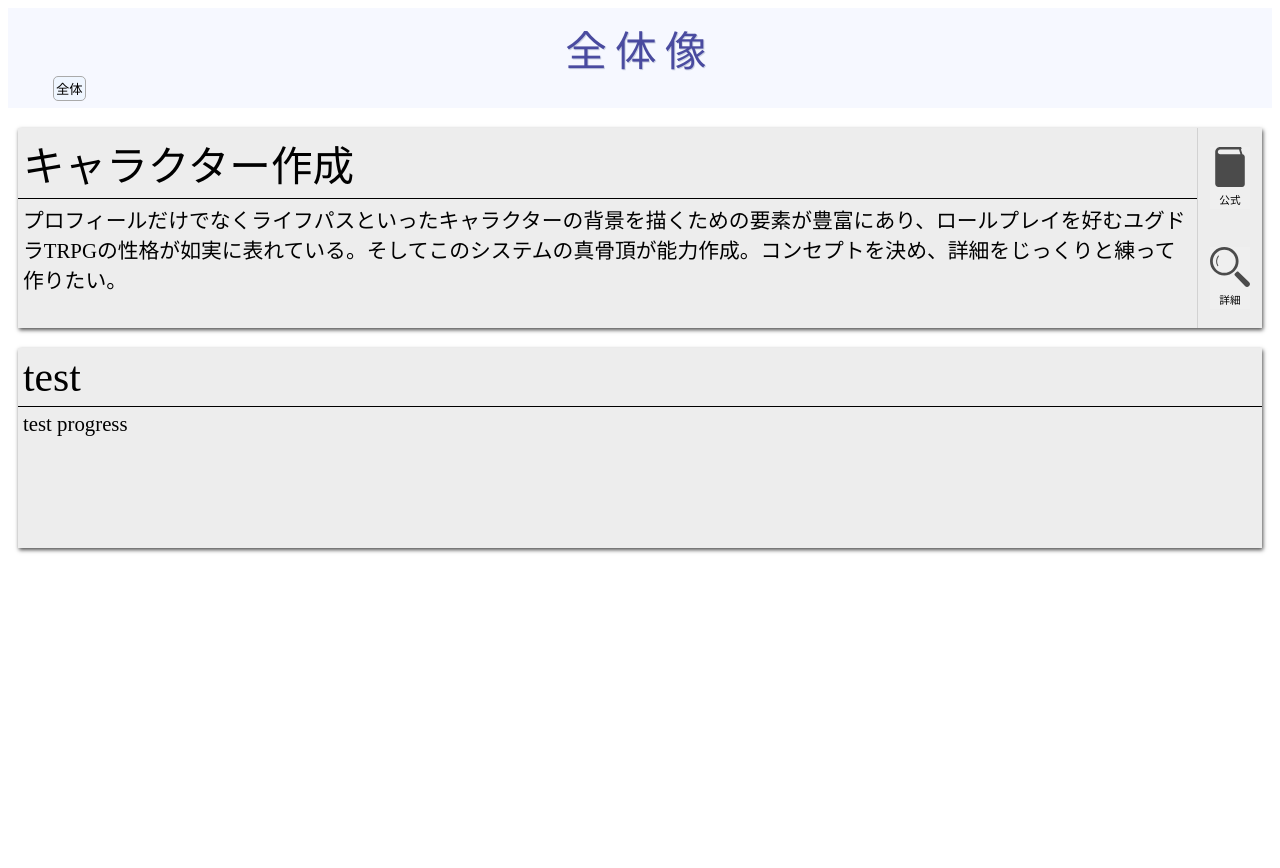
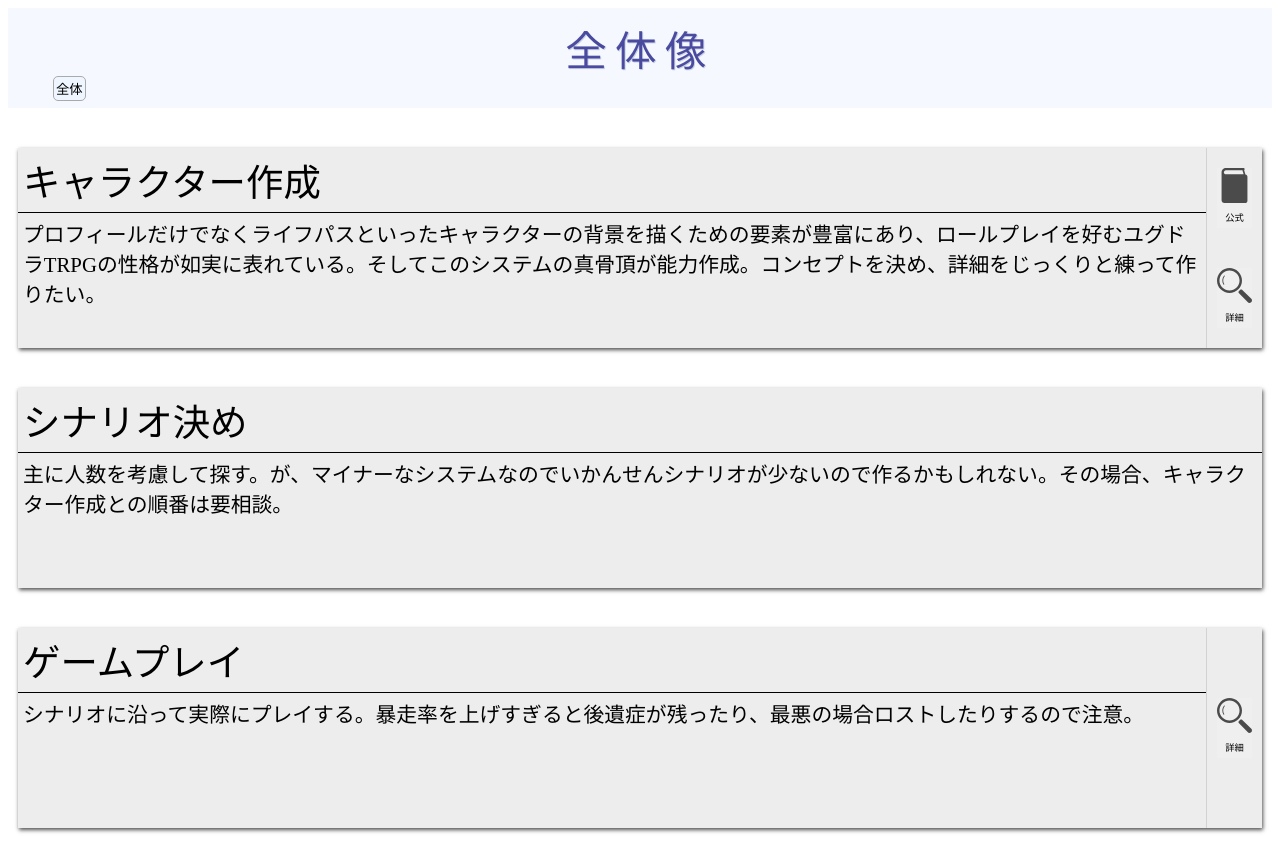
Before and after one commit to qwertyhoge/ygg_trpg_explain, a React app: page / in a window 1280 px wide. Before the commit the page ends 800 px from the top, so only its background shows below. Built offline with nearby package versions, Linux system fonts and the light colour scheme; the HTML template or start-up script is replaced by a standard one.

Commit message:
made full contents of overall and character_making

```diff
--- a/src/CharacterMaking.jsx
+++ b/src/CharacterMaking.jsx
@@ -1,12 +1,54 @@
 import ProgressCard from "./ProgressCard";
+import ProgressCardLinks from "./ProgressCardLinks";
 import PageBase from "./PageBase";
 
 function CharacterMaking(props){
-    const cards = <ProgressCard
-            title="t"
-            paragraph="t2"
+    const preparationLinks = <ProgressCardLinks
+    reference="external:http://ygg.sakura.ne.jp/yg12.html"
+    pageSetter={props.pageSetter}
+    >
+    </ProgressCardLinks>
+    const abilityMakingLinks = <ProgressCardLinks
+    detail="ability_making"
+    pageSetter={props.pageSetter}
+    >
+    </ProgressCardLinks>
+
+    const cards = <>
+        <ProgressCard
+        title="事前準備"
+        paragraph="公式ページからステータス算出表のxlsをダウンロードする。ステータス算出表とは言うが、事実上のキャラシ。結構複雑なので、公式ページを参照の上作成されたし。ちなみにキャラ作成には乱数が絡まず、望み通りのキャラを作れる。"
+        links={preparationLinks}
         >
         </ProgressCard>
+        <ProgressCard
+        title="プロフィール作成"
+        paragraph="ユグドラTRPG自体がロールプレイを重視している傾向にある。GMもRPが好き。ここで背景設定をしっかりと練るとRP方針が固めやすいはず。ライフパスから先にプロフィールを考え始めるのも一つの手。"
+        >
+        </ProgressCard>
+        <ProgressCard
+        title="タイプ決定"
+        paragraph="ここで決定するタイプは活性タイプ、身体タイプ、能力タイプの三つ。活性は暴走率上昇でどんなメリットを受けるか、身体タイプはどのステータスが1伸びるか、能力タイプは伸びるステータスに影響する。身体、能力タイプにシステム上の制限はないが、キャラ設定に合ったものを選んでほしい。"
+        >
+        </ProgressCard>
+        <ProgressCard
+        title="パラメータ決定・算出"
+        paragraph="10pと5p相当のキャラ特性(フレーバー付き割り振り)を自由に6種のパラメータに振り分けることができる。また、ステータスに応じて格闘・武器・能力攻撃力を調整できる。キャラシに適切に書き込めば、各種数値の算出は勝手にやってくれる。"
+        >
+        </ProgressCard>
+        <ProgressCard
+        title="能力作成"
+        paragraph="ユグドラTRPGの醍醐味にして死ぬほど複雑なシステム。複雑さを代償とした分、作りたい能力はだいたいなんでも作れるようになっている。なんならここを考えるのがこのシステムで一番楽しい。"
+        detail="ability_making"
+        links={abilityMakingLinks}
+        >
+        </ProgressCard>
+        <ProgressCard
+        title="装備等決め"
+        paragraph="使用制限付きのやつとかを決める。キャラごとの汎用切り札となるSPE、シナリオごとの汎用切り札となるカルマ、能力を使わずとも特殊攻撃や特殊効果を得られる特殊武装、回復アイテムなどの所持品を設定する。ノーマルは能力がない分RPの幅が少なくなるが、特殊武装のアタッチメントでキャラクターらしさを出せるはず。"
+        >
+        </ProgressCard>
+    </>
 
     return <PageBase
         header={props.header}
--- a/src/Overall.jsx
+++ b/src/Overall.jsx
@@ -3,22 +3,33 @@ import ProgressCardLinks from "./ProgressCardLinks";
 import PageBase from "./PageBase";
 
 function Overall(props){
-    const test1CardLinks = <ProgressCardLinks
+    const characterMakingLinks = <ProgressCardLinks
         pageSetter={props.pageSetter}
         reference={"external:http://ygg.sakura.ne.jp/yg002.html"}
-        detail={"character_making"}
+        detail="character_making"
     ></ProgressCardLinks>;
+    const gamePlayLinks = <ProgressCardLinks
+        pageSetter={props.pageSetter}
+        detail="game_play"
+    >
+    </ProgressCardLinks>;
 
     const cards = <>
     <ProgressCard
         title="キャラクター作成"
         paragraph="プロフィールだけでなくライフパスといったキャラクターの背景を描くための要素が豊富にあり、ロールプレイを好むユグドラTRPGの性格が如実に表れている。そしてこのシステムの真骨頂が能力作成。コンセプトを決め、詳細をじっくりと練って作りたい。"
-        links={test1CardLinks}
+        links={characterMakingLinks}
     >
     </ProgressCard>
     <ProgressCard
-        title="test"
-        paragraph="test progress"
+        title="シナリオ決め"
+        paragraph="主に人数を考慮して探す。が、マイナーなシステムなのでいかんせんシナリオが少ないので作るかもしれない。その場合、キャラクター作成との順番は要相談。"
+    >
+    </ProgressCard>
+    <ProgressCard
+        title="ゲームプレイ"
+        paragraph="シナリオに沿って実際にプレイする。暴走率を上げすぎると後遺症が残ったり、最悪の場合ロストしたりするので注意。"
+        links={gamePlayLinks}
     >
     </ProgressCard>
     </>;
--- a/src/ProgressCard.jsx
+++ b/src/ProgressCard.jsx
@@ -1,12 +1,12 @@
 function ProgressCard(props) {
     const headerStyles = {
         borderBottom: '1px solid black',
-        fontSize: '2.0em',
+        fontSize: '1.8em',
         padding: '5px'
     };
     const wrapperStyles = {
-        maxWidth: '1480px',
-        margin: '20px auto',
+        maxWidth: '1280px',
+        margin: '40px auto',
         padding: '0px 10px'
     }
     const cardStyles = {
--- a/src/ProgressCardLinks.jsx
+++ b/src/ProgressCardLinks.jsx
@@ -4,8 +4,8 @@ import transitionPage from './transitionpage';
 import styled from 'styled-components';
 
 const LinkTitle = styled.p`
-margin: 2px 0px;
-font-size: 0.8em;
+margin: 4px 0px;
+font-size: 0.7em;
 `;
 
 function ProgressCardLinks(props){
@@ -16,11 +16,11 @@ function ProgressCardLinks(props){
         alignItems: 'center',
         boxSizing: 'border-box',
         borderLeft: '1px solid #d2d2d2',
-        padding: '0px 12px'
+        padding: '0px 10px'
     };
 
     const buttonStyles = {
-        width: '40px',
+        width: '35px',
         border: '0px',
         padding: '0px',
         margin: '0px',
--- a/src/app.jsx
+++ b/src/app.jsx
@@ -59,8 +59,8 @@ function App(props) {
 
     const content = ((stPage) => {
         if(stPage === 'character_making'){
-            return constructCharacterMaking()
-        }else{
+            return constructCharacterMaking();
+        }else if(stPage === 'overall'){
             return constructOverall();
         }
     })(page);
```
